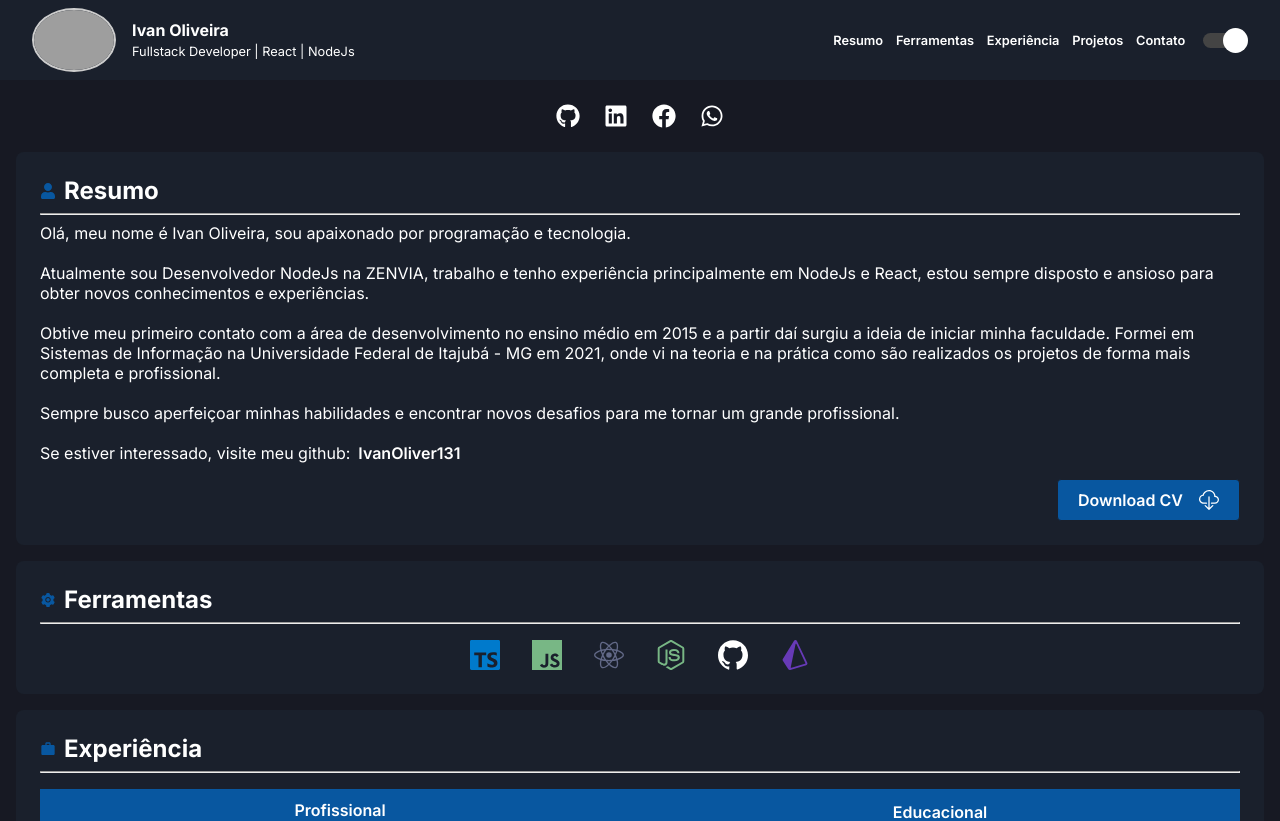
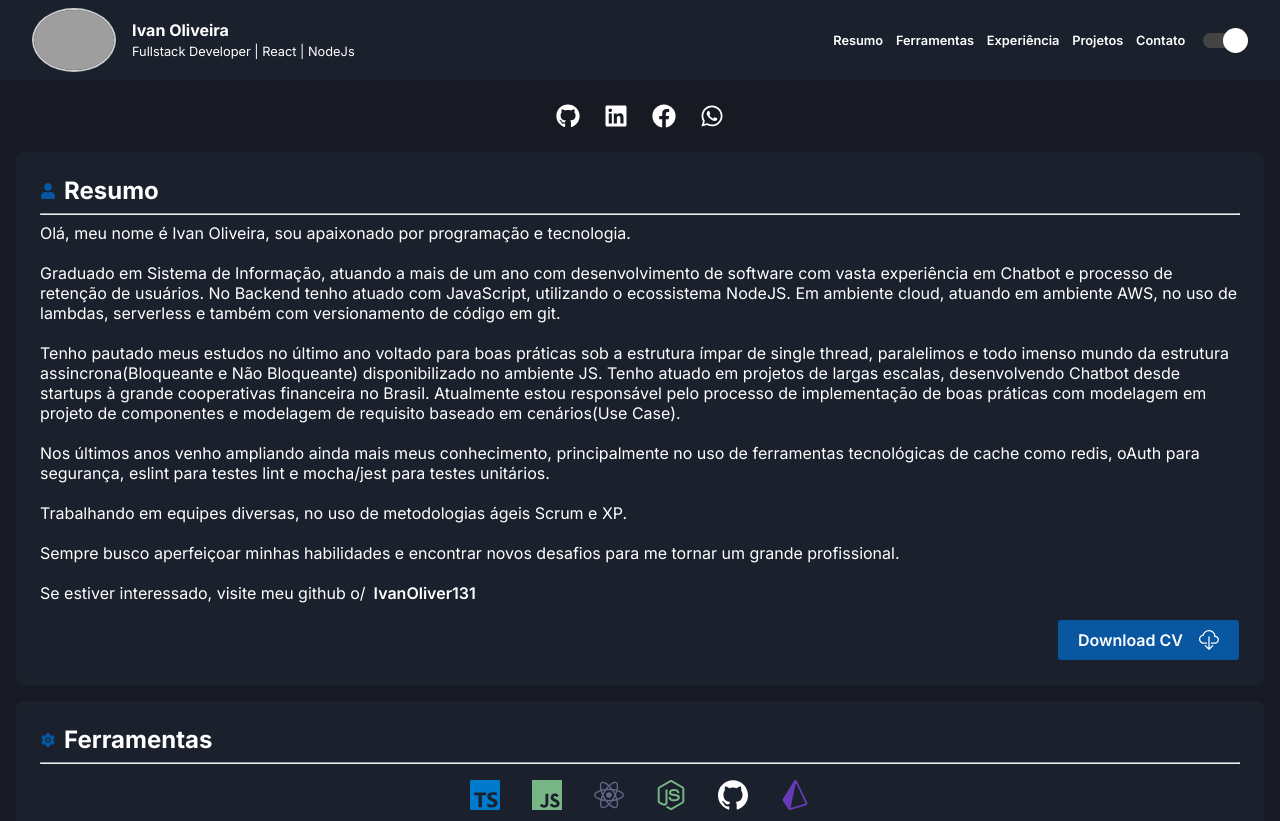
Before and after one commit to IvanOliver131/portifolio-ivan, a React (Vite) app: page / in a window 1280 px wide. Shown: the top 821 px of the page. Built offline with nearby package versions, Linux system fonts and the light colour scheme; no server answers; grey boxes are pictures that could not be loaded; a web font is replaced by a local one.

Commit message:
feat: new resume

```diff
--- a/src/pages/home/components/Resume/index.tsx
+++ b/src/pages/home/components/Resume/index.tsx
@@ -21,23 +21,39 @@ function Resume({ color }: ResumeProps) {
         tecnologia.
         <br />
         <br />
-        Atualmente sou Desenvolvedor NodeJs na ZENVIA, trabalho e tenho
-        experiência principalmente em NodeJs e React, estou sempre disposto e
-        ansioso para obter novos conhecimentos e experiências.
+        Graduado em Sistema de Informação, atuando a mais de um ano com
+        desenvolvimento de software com vasta experiência em Chatbot e processo
+        de retenção de usuários. No Backend tenho atuado com JavaScript,
+        utilizando o ecossistema NodeJS. Em ambiente cloud, atuando em ambiente
+        AWS, no uso de lambdas, serverless e também com versionamento de código
+        em git.
         <br />
         <br />
-        Obtive meu primeiro contato com a área de desenvolvimento no ensino
-        médio em 2015 e a partir daí surgiu a ideia de iniciar minha faculdade.
-        Formei em Sistemas de Informação na Universidade Federal de Itajubá - MG
-        em 2021, onde vi na teoria e na prática como são realizados os projetos
-        de forma mais completa e profissional.
+        Tenho pautado meus estudos no último ano voltado para boas práticas sob
+        a estrutura ímpar de single thread, paralelimos e todo imenso mundo da
+        estrutura assincrona(Bloqueante e Não Bloqueante) disponibilizado no
+        ambiente JS. Tenho atuado em projetos de largas escalas, desenvolvendo
+        Chatbot desde startups à grande cooperativas financeira no Brasil.
+        Atualmente estou responsável pelo processo de implementação de boas
+        práticas com modelagem em projeto de componentes e modelagem de
+        requisito baseado em cenários(Use Case).
+        <br />
+        <br />
+        Nos últimos anos venho ampliando ainda mais meus conhecimento,
+        principalmente no uso de ferramentas tecnológicas de cache como redis,
+        oAuth para segurança, eslint para testes lint e mocha/jest para testes
+        unitários.
+        <br />
+        <br />
+        Trabalhando em equipes diversas, no uso de metodologias ágeis Scrum e
+        XP.
         <br />
         <br />
         Sempre busco aperfeiçoar minhas habilidades e encontrar novos desafios
         para me tornar um grande profissional.
         <br />
         <br />
-        Se estiver interessado, visite meu github:
+        Se estiver interessado, visite meu github o/
         <a href="https://github.com/IvanOliver131" target="_blank">
           IvanOliver131
         </a>
```
